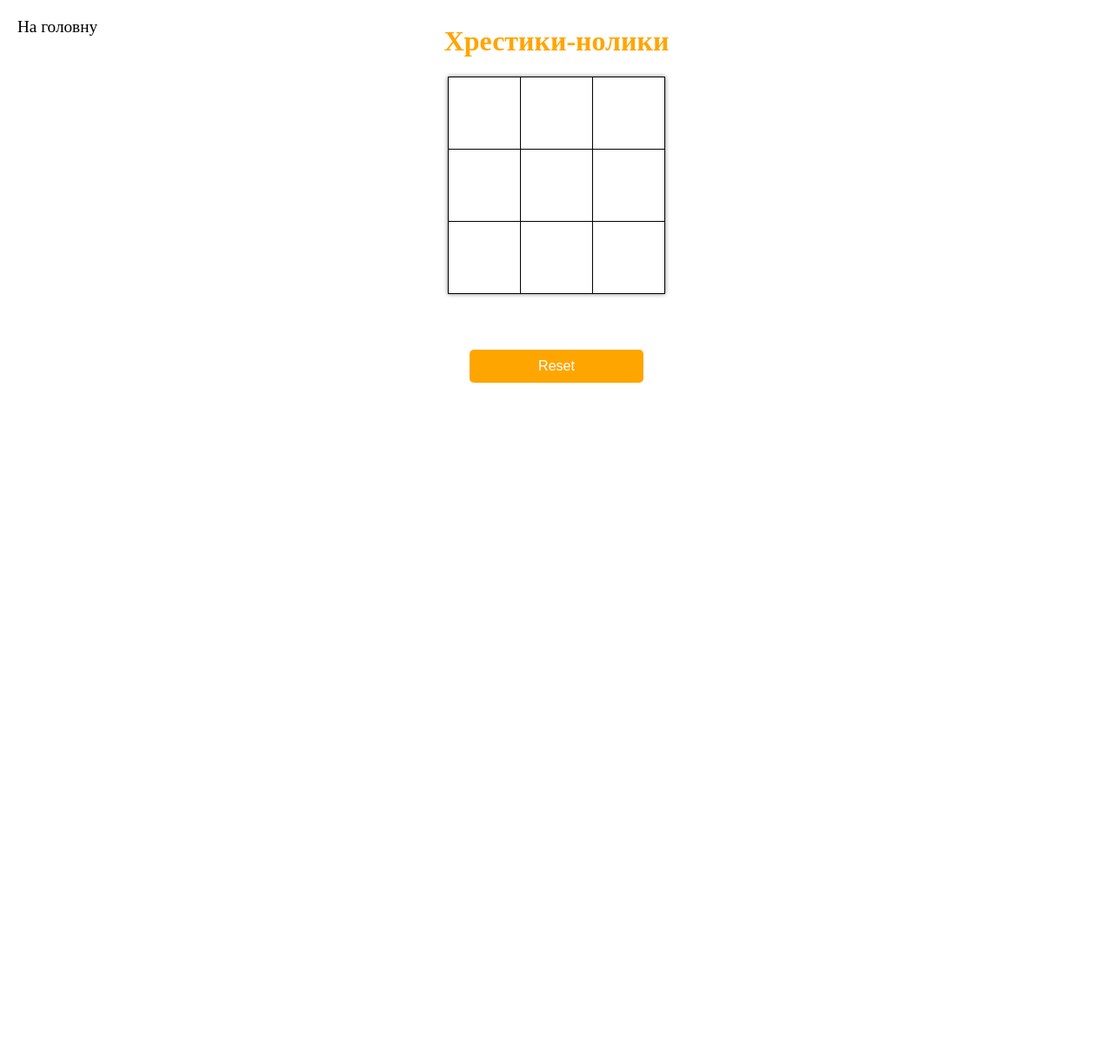
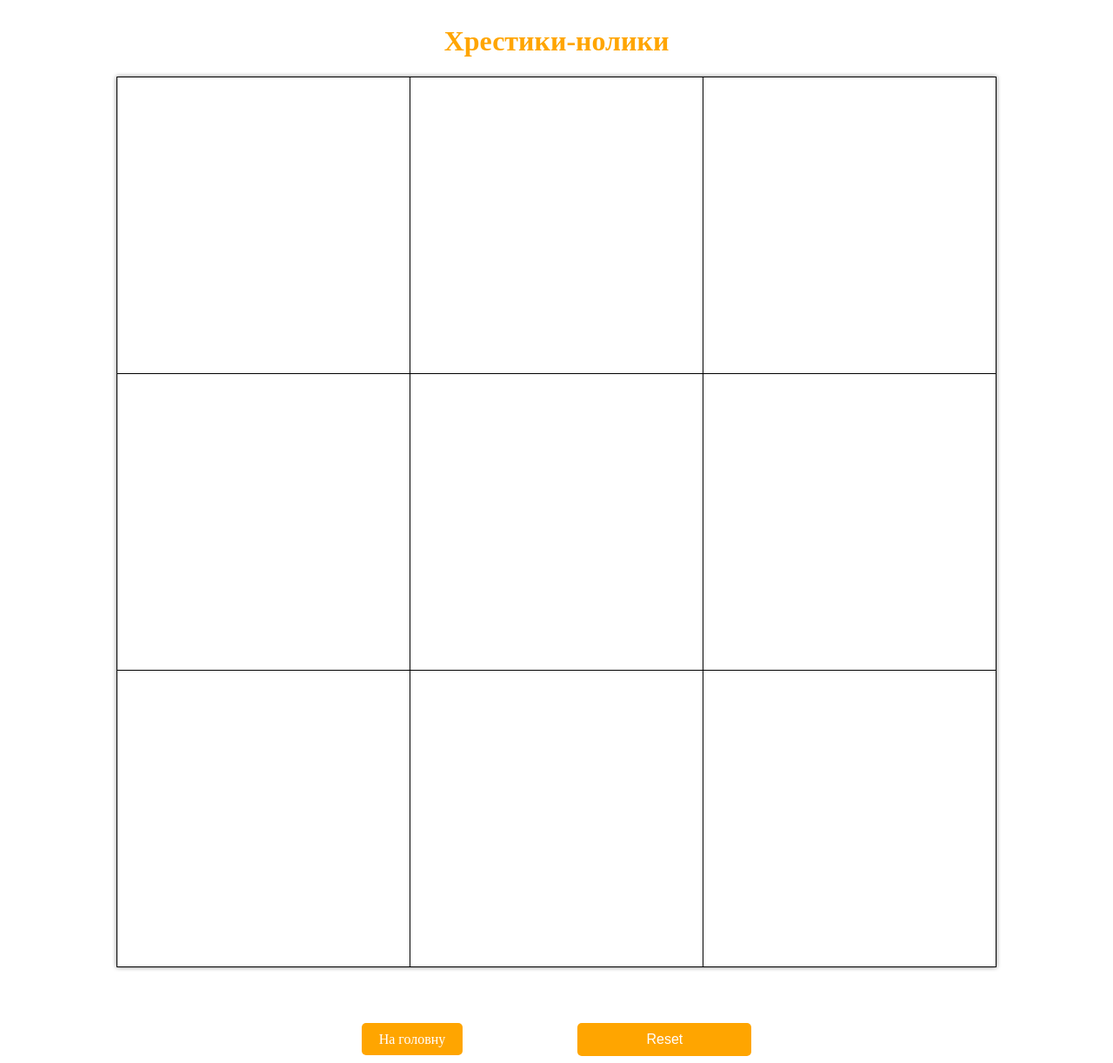
Before and after one commit to Stepan-Melnyk/GameGPT, a plain HTML site: page Хрестики-нолики/index.html in a window 1280 px wide. Shown: the whole page at 87% size. Before the commit the page ends 800 px from the top, so only its background shows below. Drawn offline with Linux system fonts and the light colour scheme.

Commit message:
upd-Game2

```diff
--- a/Хрестики-нолики/index.html
+++ b/Хрестики-нолики/index.html
@@ -6,7 +6,7 @@
     <link rel="stylesheet" type="text/css" href="style.css">
   </head>
   <body>
-    <a class="home" href="https://stepan-melnyk.github.io/GemeGPT/">На головну</a>
+
     <h1>Хрестики-нолики</h1>
     <table>
       <tr>
@@ -28,7 +28,10 @@
     <div class="result-container">
       <p class="result"></p>
     </div>
-    <button id="reset-button">Reset</button>
+    <div class="button-container">
+      <a class="home" href="https://stepan-melnyk.github.io/GemeGPT/">На головну</a>
+      <button id="reset-button">Reset</button>
+    </div>
     <script src="script.js"></script>
   </body>
 </html>
--- a/Хрестики-нолики/style.css
+++ b/Хрестики-нолики/style.css
@@ -12,6 +12,8 @@ h1 {
 
 table {
   margin: 0 auto;
+  width: 80%;
+  height: 80vw;
   border-collapse: collapse;
   box-shadow: 0 0 5px grey;
 }
@@ -62,11 +64,15 @@ h1 {
   width: 200px;
 }
 a.home {
-  position: absolute;
-  top: 20px;
-  left: 20px;
-  color: black;
+  background-color: orange;
+  color: white;
+  padding: 10px 20px;
+  border-radius: 5px;
+  border: none;
+  font-size: 16px;
+  cursor: pointer;
+  margin-top: 20px;
+  margin-right: 10vw;
+  width: 200px;
   text-decoration: none;
-  font-size: 1.2rem;
-  margin-right: 20px;
 }
```
